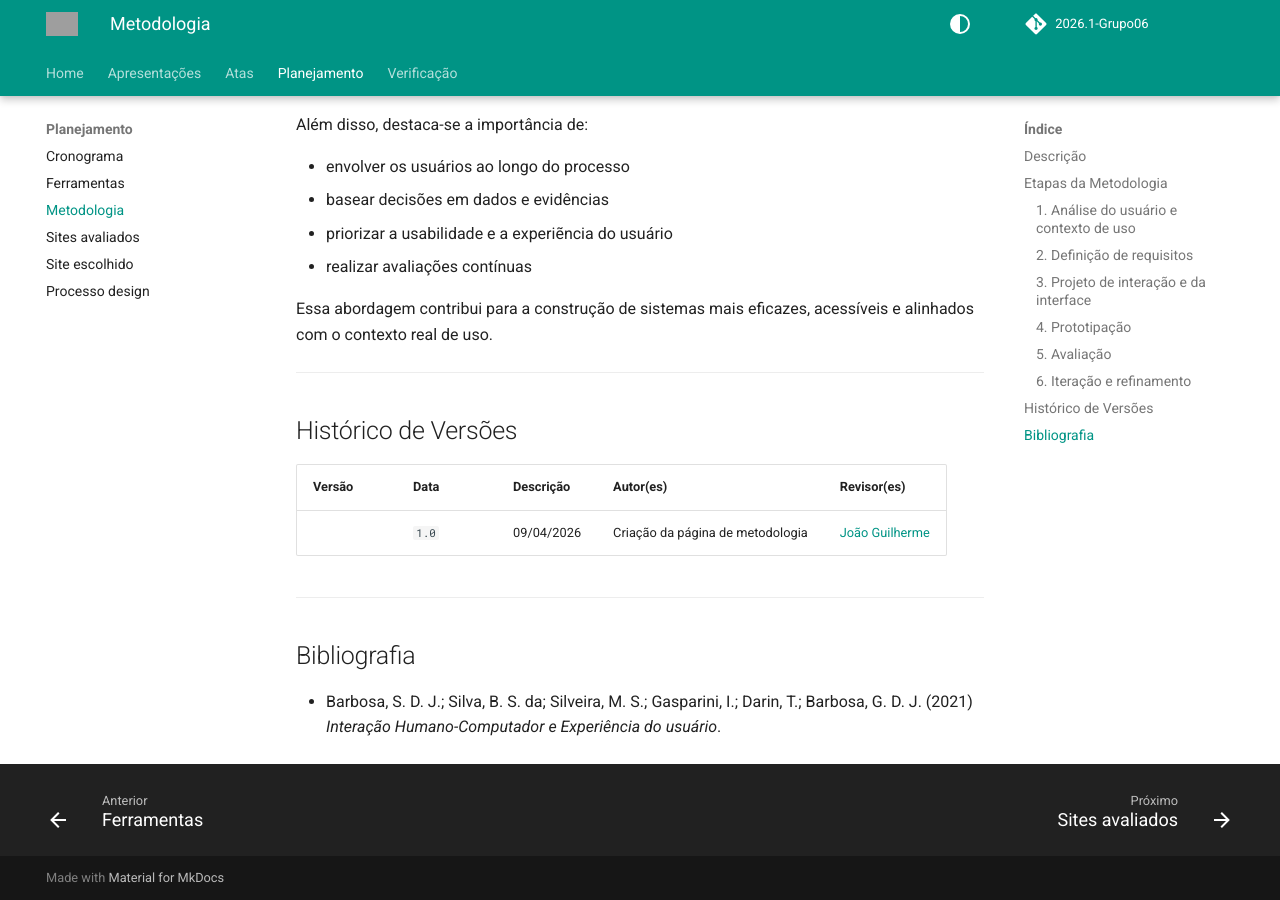
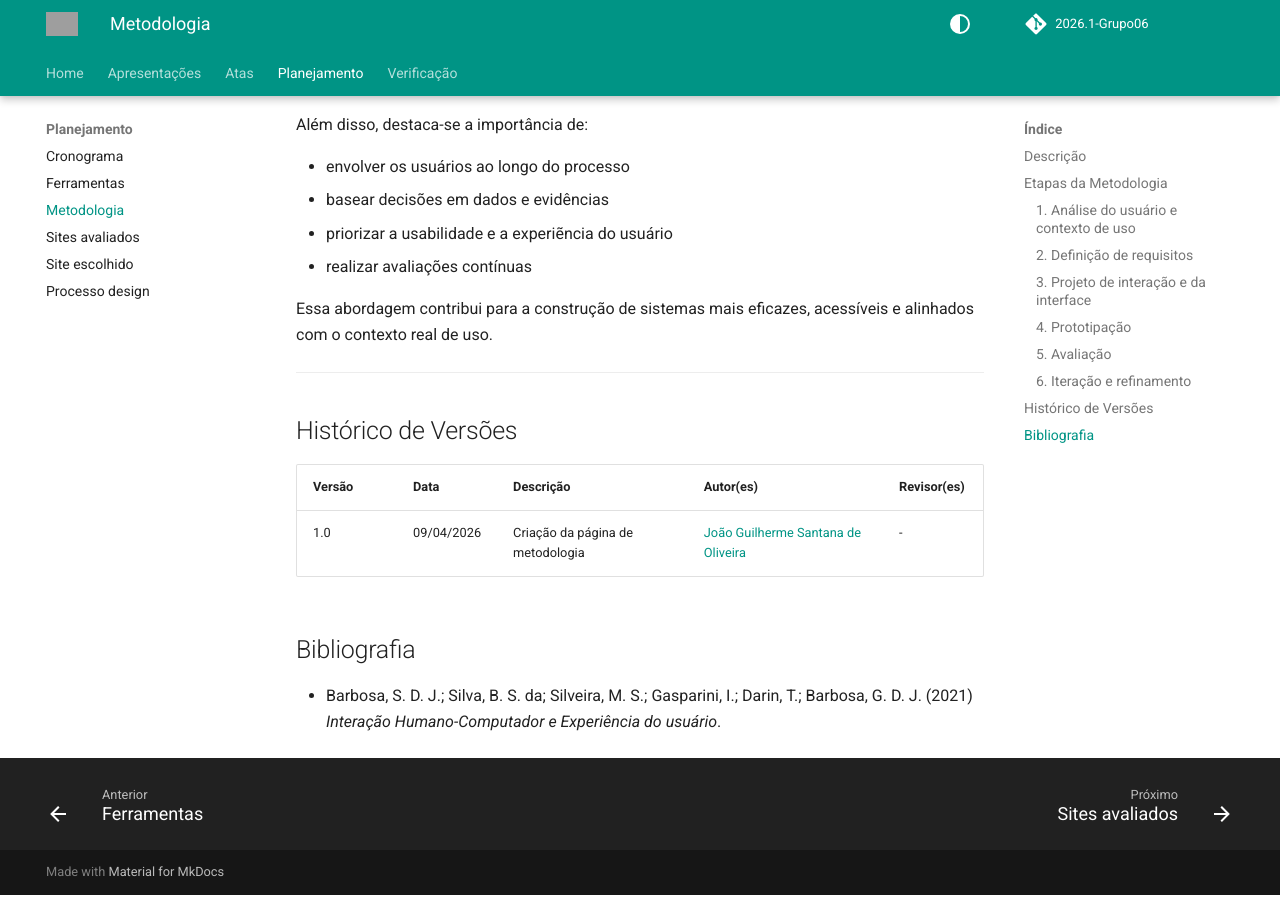
Before and after one commit to Interacao-Humano-Computador/2026.1-Grupo06, an MkDocs documentation site: the page built from docs/planejamento/metodologia.md, in a window 1280 px wide and 900 px high, scrolled down 3088 px. Built offline with MkDocs 1.6.1 and Material for MkDocs 9.7.7, drawn with Linux system fonts in a browser that asks for light colours; comment, search, counter and statistics services are not loaded; grey boxes are pictures that could not be loaded.

Commit message:
Update metodologia.md

```diff
--- a/docs/planejamento/metodologia.md
+++ b/docs/planejamento/metodologia.md
@@ -113,11 +113,10 @@ Essa abordagem contribui para a construção de sistemas mais eficazes, acessív
 
 ## Histórico de Versões
 
-Versão  | Data | Descrição | Autor(es) | Revisor(es)
--------- | ------ | ------ | ---------- | ----------
-| `1.0`  | 09/04/2026 | Criação da página de metodologia | [ João Guilherme]() |  |
+Versão | Data       | Descrição                        | Autor(es)                              | Revisor(es)
+------ | ---------- | -------------------------------- | ----------------------------------     | ------------
+1.0    | 09/04/2026 | Criação da página de metodologia | [João Guilherme Santana de Oliveira]() | -
 
----
 
 ## Bibliografia
 
```
